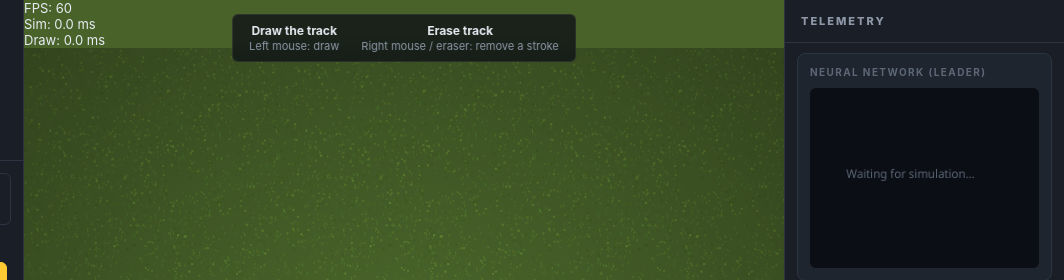
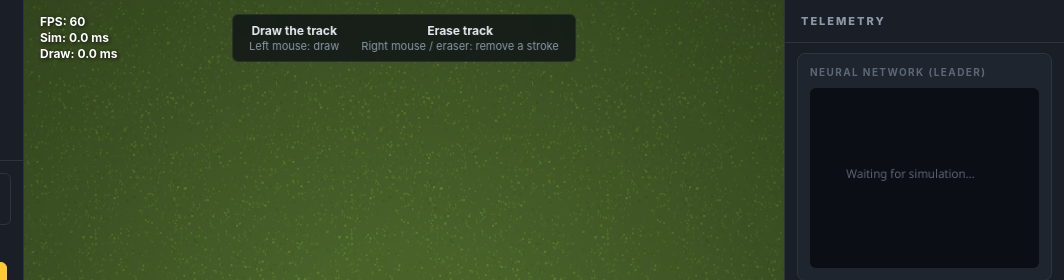
Before and after one commit to Yurich3112/samochodziki_2.0, a website with bundled scripts: page index.html in a window 1280 px wide. Both pictures are taken after a click on the label "Show stats/fps". Shown: the top 280 px of the page, 216-1280 px from the left. Built offline with nearby package versions, Linux system fonts and the light colour scheme.

Commit message:
Render FPS natively on canvas

```diff
--- a/index.html
+++ b/index.html
@@ -105,11 +105,6 @@
     </aside>
 
     <main class="stage">
-      <div id="stats-overlay" class="stats-overlay">
-        <div>FPS: <span id="stat-fps">0</span></div>
-        <div>Sim: <span id="stat-sim">0.0</span> ms</div>
-        <div>Draw: <span id="stat-draw">0.0</span> ms</div>
-      </div>
       <div class="hint-bar">
         <div class="hint">
           <span class="hint-label">Draw the track</span>
--- a/src/main.js
+++ b/src/main.js
@@ -101,9 +101,7 @@ bind('show-track', 'showTrack');
 bind('show-walls', 'showWalls');
 bind('show-centerline', 'showCenterline');
 bind('show-sensors', 'showSensors');
-bind('show-fps', 'showFps', (checked) => {
-  document.getElementById('stats-overlay')?.classList.toggle('visible', checked);
-});
+bind('show-fps', 'showFps');
 
 document.getElementById('clear-track').addEventListener('click', () => {
   simulation.stop();
@@ -143,6 +141,8 @@ document.getElementById('car-next')?.addEventListener('click', () => selectCar(1
 let fpsCount = 0;
 let fpsLastTime = performance.now();
 let currentFps = 0;
+let lastSimTime = 0;
+let lastDrawTime = 0;
 
 function frame(t) {
   const dt = Math.min(0.05, (t - lastT) / 1000);
@@ -167,23 +167,24 @@ function frame(t) {
     dirty = true;
   }
   const simEnd = performance.now();
+  lastSimTime = simEnd - simStart;
 
   updateHud(t);
 
   const drawStart = performance.now();
   if (dirty || view.showFps) {
-    renderer.draw({ track, editor, view, simulation: mode === 'simulate' ? simulation : null });
+    renderer.draw({
+      track,
+      editor,
+      view,
+      simulation: mode === 'simulate' ? simulation : null,
+      stats: { fps: currentFps, sim: lastSimTime, draw: lastDrawTime }
+    });
     dirty = false;
   }
   const drawEnd = performance.now();
-
-  if (view.showFps) {
-    const elFps = document.getElementById('stat-fps');
-    const elSim = document.getElementById('stat-sim');
-    const elDraw = document.getElementById('stat-draw');
-    if (elFps) elFps.textContent = currentFps;
-    if (elSim) elSim.textContent = (simEnd - simStart).toFixed(1);
-    if (elDraw) elDraw.textContent = (drawEnd - drawStart).toFixed(1);
+  if (dirty || view.showFps) {
+    lastDrawTime = drawEnd - drawStart;
   }
 
   requestAnimationFrame(frame);
--- a/src/render.js
+++ b/src/render.js
@@ -243,7 +243,7 @@ export class TrackRenderer {
     return this._trackCache;
   }
 
-  draw({ track, editor, view, simulation = null }) {
+  draw({ track, editor, view, simulation = null, stats = null }) {
     const ctx = this.ctx;
     const w = this.canvas.clientWidth;
     const h = this.canvas.clientHeight;
@@ -274,6 +274,8 @@ export class TrackRenderer {
       }
 
       if (simulation) drawSimulationOverlays(ctx, simulation, view);
+
+      if (view.showFps && stats) drawFpsStats(ctx, stats);
 
       return;
     }
@@ -364,7 +366,27 @@ export class TrackRenderer {
     if (editor.strokeCommitted && editor.enabled && !editor.drawing) {
       drawStrokeLockedHint(ctx, w, h);
     }
+
+    if (view.showFps && stats) drawFpsStats(ctx, stats);
   }
+}
+
+function drawFpsStats(ctx, stats) {
+  ctx.save();
+  ctx.setTransform(1, 0, 0, 1, 0, 0); // reset transform for screen-space text
+  ctx.font = '700 12px Inter, Segoe UI, sans-serif';
+  ctx.textAlign = 'left';
+  ctx.textBaseline = 'top';
+  ctx.fillStyle = '#ffffff';
+  ctx.shadowColor = 'rgba(0, 0, 0, 0.8)';
+  ctx.shadowBlur = 4;
+  ctx.shadowOffsetX = 1;
+  ctx.shadowOffsetY = 1;
+
+  ctx.fillText(`FPS: ${stats.fps}`, 16, 16);
+  ctx.fillText(`Sim: ${stats.sim.toFixed(1)} ms`, 16, 32);
+  ctx.fillText(`Draw: ${stats.draw.toFixed(1)} ms`, 16, 48);
+  ctx.restore();
 }
 
 function drawRockProp(ctx, p) {
```
Also changed, not shown: styles.css (+0 -3 lines).
